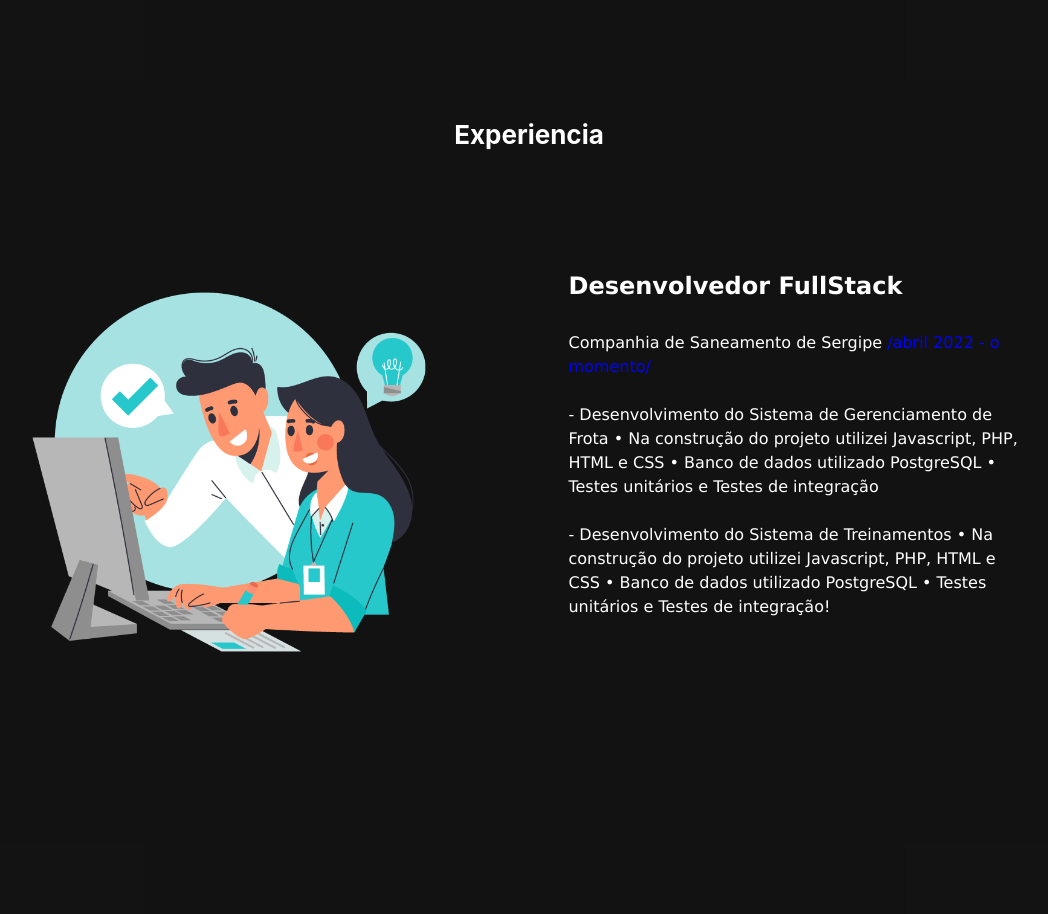
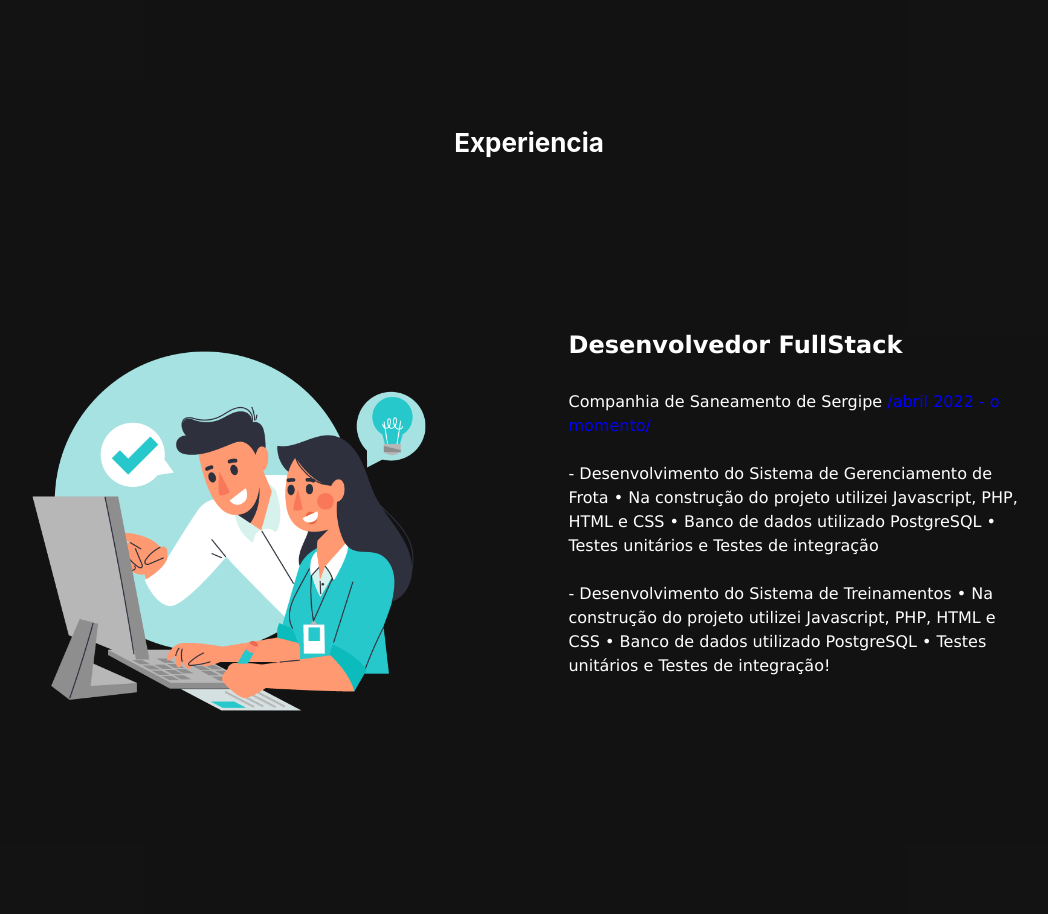
Before and after one commit to victorsota/portfolio, a React (Vite) app: page / in a window 1280 px wide. Shown: the part 2460-3374 px from the top of the page, without its empty margins (111-1159 px from the left). Built offline with nearby package versions, Linux system fonts and the light colour scheme.

Commit message:
feat: mudanca de estrutura navbar

```diff
--- a/src/styles/experience.css
+++ b/src/styles/experience.css
@@ -1,10 +1,9 @@
 .tituloex {
   color: #ffffff;
   width: 100%;
+  margin-top: 5%;
   font-family: Inter;
   font-size: 26px;
-  margin-top: 25px;
-  line-height: 29px;
   letter-spacing: 0em;
   text-align: center;
 }
@@ -26,6 +25,7 @@
 
 .textexp {
   width: 36%;
+  height: 30%;
 }
 
 .about {
@@ -37,12 +37,13 @@
 .conteudo {
   display: flex;
   width: 100%;
+  height: 60%;
   justify-content: space-evenly;
 }
 
 .profile-containerex {
   width: 400px;
-  height: 500px; /* Bordas arredondadas */
+  height: 500px;
   overflow: hidden;
 }
 
--- a/src/styles/style.css
+++ b/src/styles/style.css
@@ -46,7 +46,7 @@ nav {
   position: sticky;
   top: 0;
   z-index: 2;
-  height: 93px;
+  height: 53px;
   min-height: 70px;
   width: 100%;
   background-color: #000000bb;
@@ -73,8 +73,6 @@ nav {
 .custom-button:hover {
   background-color: #0a51a3; /* Altera a cor de fundo no hover */
 }
-
-
 
 .botaonav {
   width: 10%;
```
